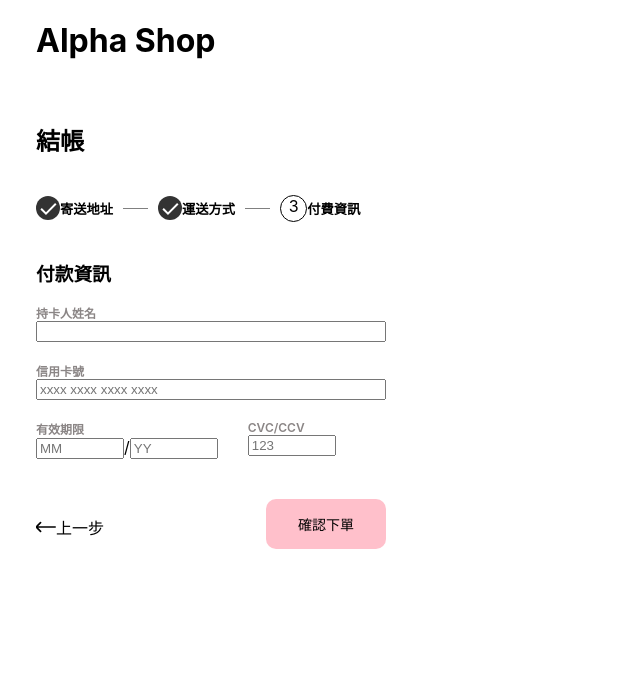
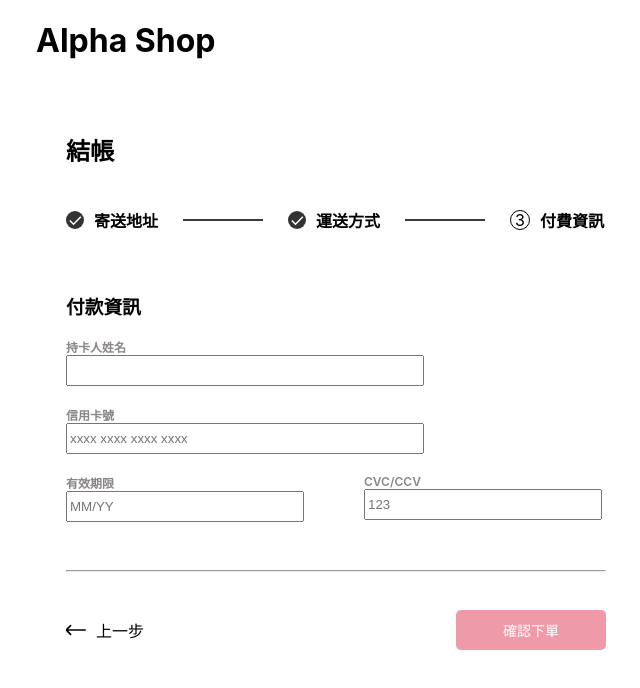
Before and after one commit to mikachou90/shop-react-project, a React (Create React App) app: page / in a window 1280 px wide. Shown: the top 688 px of the page, without its empty margins (14-654 px from the left). Built offline with nearby package versions, Linux system fonts and the light colour scheme.

Commit message:
adjusted all of the CSS style

```diff
--- a/src/App.css
+++ b/src/App.css
@@ -3,6 +3,6 @@
 }
 
 .leftZone {
-  width: 350px;
+  width: 600px;
   padding: 20px 50px 20px 50px;
 }
--- a/src/components/ControlButton/Buttons.css
+++ b/src/components/ControlButton/Buttons.css
@@ -1,8 +1,17 @@
 .buttonWrapper{
-  margin: 20px 0 10px 0;
+  padding:10px 30px 10px 30px;
+}
+
+hr {
+  margin-bottom: 30px;
+}
+
+div.buttons {
   display: flex;
+  align-items: center;
   justify-content: space-between;
 }
+
 
 .backBtn {
 display: flex;
@@ -10,14 +19,15 @@
 
 img.leftArrow {
   width: 20px;
+  margin-right: 10px;
 }
 
 button.confirm {
-  width: 120px;
-  height: 50px;
-  border-radius: 10px;
+  width: 150px;
+  height: 40px;
+  border-radius: 5px;
   border: none;
-  background-color: pink;
+  background-color: rgb(239, 154, 168);
+  color: white;
   font-size: 14px;
-
 }
--- a/src/components/ControlButton/Buttons.js
+++ b/src/components/ControlButton/Buttons.js
@@ -3,8 +3,9 @@
 
 function Buttons() {
   return (
-    <>
-      <div className="buttonWrapper">
+    <div className="buttonWrapper">
+      <hr />
+      <div className="buttons">
         <a className="backBtn" href="/">
           <img className="leftArrow" src="/icons/arrow-left.svg" alt="" />
           <p className="goBack">上一步</p>
@@ -14,7 +15,7 @@
           確認下單
         </button>
       </div>
-    </>
+    </div>
   );
 }
 
--- a/src/components/Form/FormPayment.css
+++ b/src/components/Form/FormPayment.css
@@ -1,8 +1,19 @@
+div.formWrapper {
+  padding: 10px 30px 10px 30px;
+}
+
+
 form label {
   font-size: 12px;
   font-weight: 600;
   color: rgb(139, 134, 134)
 }
+
+#name, #creditCard {
+  width: 350px;
+  height: 25px;
+}
+
 
 .nameBox, .creditCardBox, .ExpiryBox, .cvcBox{
   display: flex;
@@ -15,9 +26,10 @@
 }
 
 input.expiryNumber, input.cvcNumber {
-  width: 80px;
+  width: 230px;
+  height: 25px;
 }
 
 .cvcBox {
-margin-left: 30px;
+margin-left: 60px;
 }
--- a/src/components/Form/FormPayment.js
+++ b/src/components/Form/FormPayment.js
@@ -32,18 +32,9 @@
               <input
                 className="expiryNumber"
                 type="text"
-                name="month"
-                placeholder="MM"
-                maxlength="2"
-                size="2"
-              />
-              <span>/</span>
-              <input
-                className="expiryNumber"
-                type="text"
-                name="year"
-                placeholder="YY"
-                maxlength="2"
+                name="expiry"
+                placeholder="MM/YY"
+                maxlength="4"
                 size="2"
               />
             </div>
--- a/src/components/Step/StepProgress/stepProgress.css
+++ b/src/components/Step/StepProgress/stepProgress.css
@@ -1,7 +1,12 @@
 .stepWrapper {
   display: flex;
+  justify-content: center;
   flex-direction: column;
+  padding: 10px 30px 10px 30px;
+}
 
+.icon {
+  margin-right: 10px;
 }
 
 .progressLines {
@@ -14,18 +19,24 @@
   align-items: center;
 }
 
+.progressBox img {
+  width: 18px;
+}
+
 span.arrowLine {
-  width: 25px;
-  height: 1px;
-  background-color: grey;
-  margin: 0 10px 0 10px;
+  width: 80px;
+  height: 1.5px;
+  background-color: rgb(60, 59, 59);
+  margin: 0 25px 0 25px;
 }
 
 div.fake3 {
   display: block;
-  text-align: center;
-  width: 25px;
-  height: 25px;
+  width: 18px;
+  height: 18px;
   border-radius: 50%;
   border: 1px solid black;
+ display: flex;
+ justify-content: center;
+ align-items: center;
 }
--- a/src/components/Step/StepProgress/stepProgress.js
+++ b/src/components/Step/StepProgress/stepProgress.js
@@ -3,28 +3,28 @@
 
 function StepProgress() {
   return (
-    <>
     <div className="stepWrapper">
       <h2 className="progressName">結帳</h2>
 
       <div className="progressLines">
         <div className="progressBox">
-            <img src="/icons/pg-complete.svg" alt="" />
-            <h5>寄送地址</h5>
+          <img className="icon" src="/icons/pg-complete.svg" alt="" />
+          <h4>寄送地址</h4>
         </div>
         <span className="arrowLine"></span>
         <div className="progressBox">
-            <img src="/icons/pg-complete.svg" alt="" />
-            <h5>運送方式</h5>
+          <img className="icon" src="/icons/pg-complete.svg" alt="" />
+          <h4>運送方式</h4>
         </div>
         <span className="arrowLine"></span>
         <div className="progressBox">
-            <div className="fake3">3</div>
-            <h5>付費資訊</h5>
+          <div className="fake3 icon">
+            <span>3</span>
+          </div>
+          <h4>付費資訊</h4>
         </div>
       </div>
     </div>
-    </>
   );
 }
 
```
Also changed, not shown: public/W1-screenShot (20230717-updated).png (added). Lines whose indentation alone changed are shown as unchanged.
